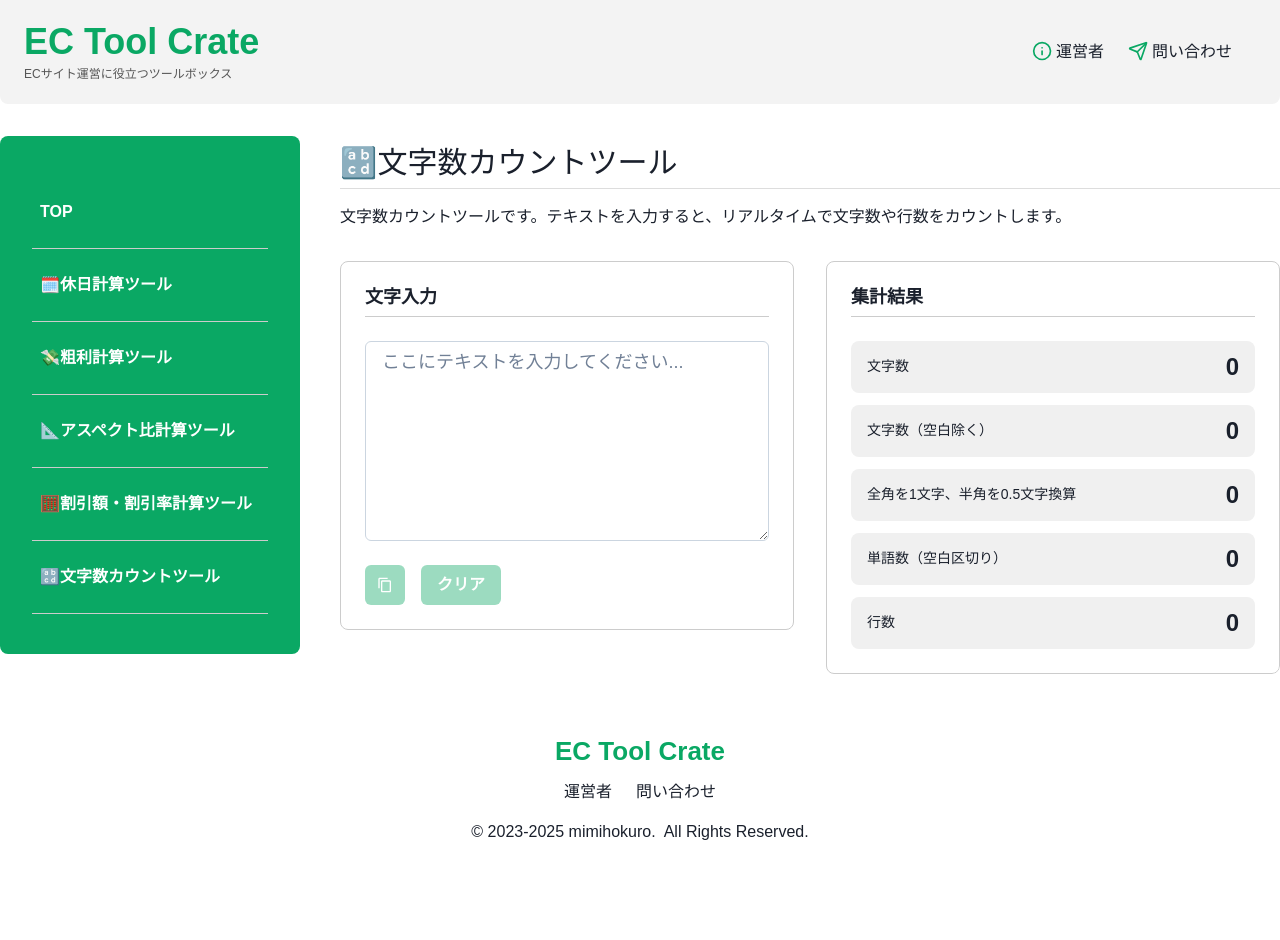
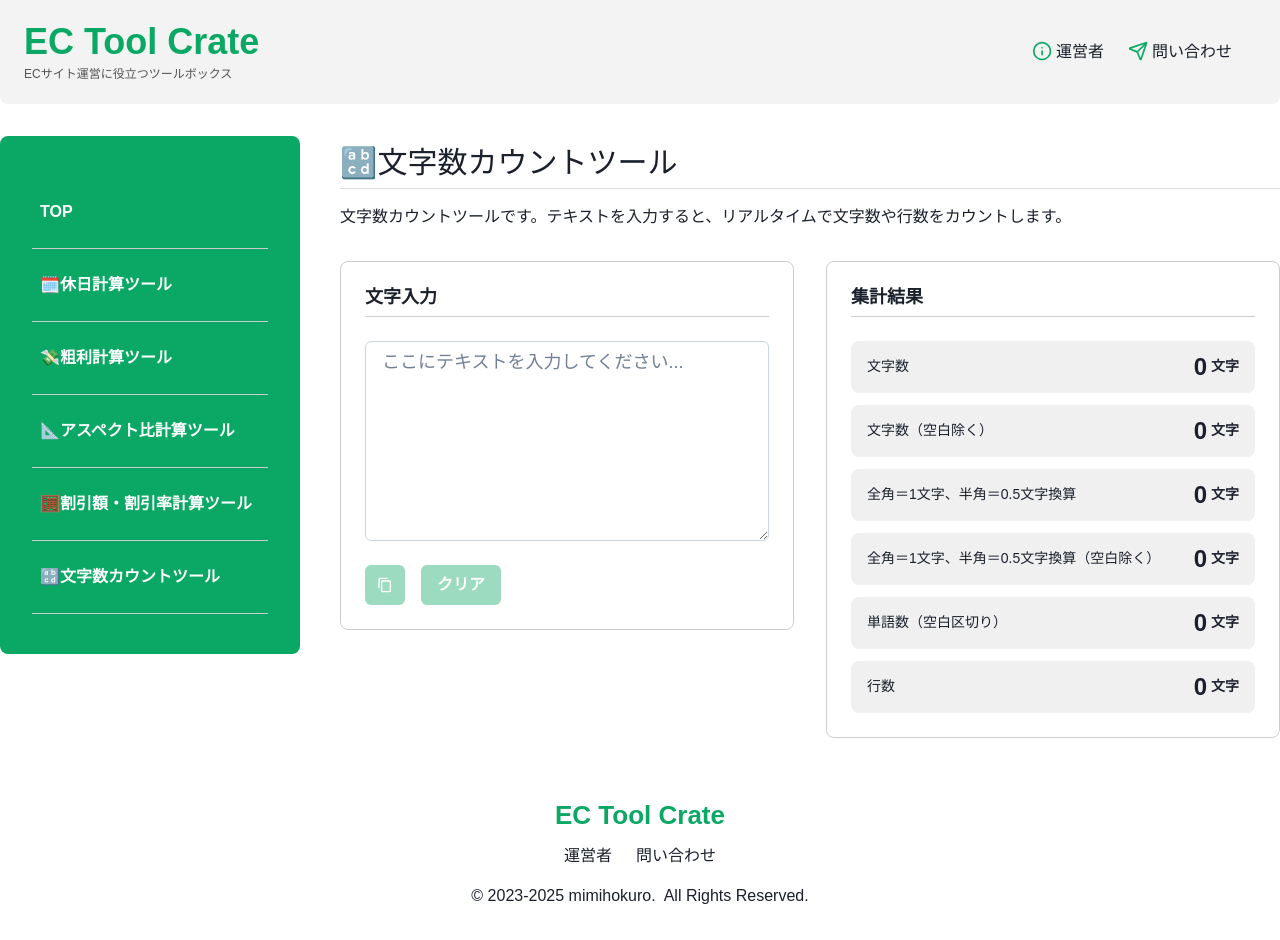
Before and after one commit to mimihokuro/app, a React (Vite) app: page /character-counter in a window 1280 px wide. Before the commit the page ends 876 px from the top, so only its background shows below. Built offline with nearby package versions, Linux system fonts and the light colour scheme.

Commit message:
✨ 文字数カウントツールに全角を1文字、半角を0.5文字（空白除く）で計算する機能を追加

```diff
--- a/src/pages/CharacterCounter.jsx
+++ b/src/pages/CharacterCounter.jsx
@@ -78,11 +78,18 @@ function CharacterCounter() {
   // 行数のカウント
   const lineCount = text === "" ? 0 : text.split(/\r\n|\r|\n/).length;
   const specialLengthCount = calculateSpecialLength(text);
+  const specialLengthCountWithoutSpaces = calculateSpecialLength(
+    text.replace(/\s/g, "")
+  );
 
   const RESULT_ITEMS = [
     { value: characterCount, label: "文字数" },
     { value: characterCountWithoutSpaces, label: "文字数（空白除く）" },
-    { value: specialLengthCount, label: "全角を1文字、半角を0.5文字換算" },
+    { value: specialLengthCount, label: "全角＝1文字、半角＝0.5文字換算" },
+    {
+      value: specialLengthCountWithoutSpaces,
+      label: "全角＝1文字、半角＝0.5文字換算（空白除く）",
+    },
     { value: wordCount, label: "単語数（空白区切り）" },
     { value: lineCount, label: "行数" },
   ];
@@ -224,8 +231,19 @@ function CharacterCounter() {
                 <Text as={"span"} fontSize="sm">
                   {item.label}
                 </Text>
-                <Text as={"span"} fontSize="2xl" fontWeight="bold">
+                <Text
+                  as={"span"}
+                  display={"flex"}
+                  placeItems={"center"}
+                  gap={1}
+                  whiteSpace={"nowrap"}
+                  fontSize="2xl"
+                  fontWeight="bold"
+                >
                   {item.value}
+                  <Text as={"span"} fontSize="sm" fontWeight="bold">
+                    文字
+                  </Text>
                 </Text>
               </HStack>
             ))}
```
